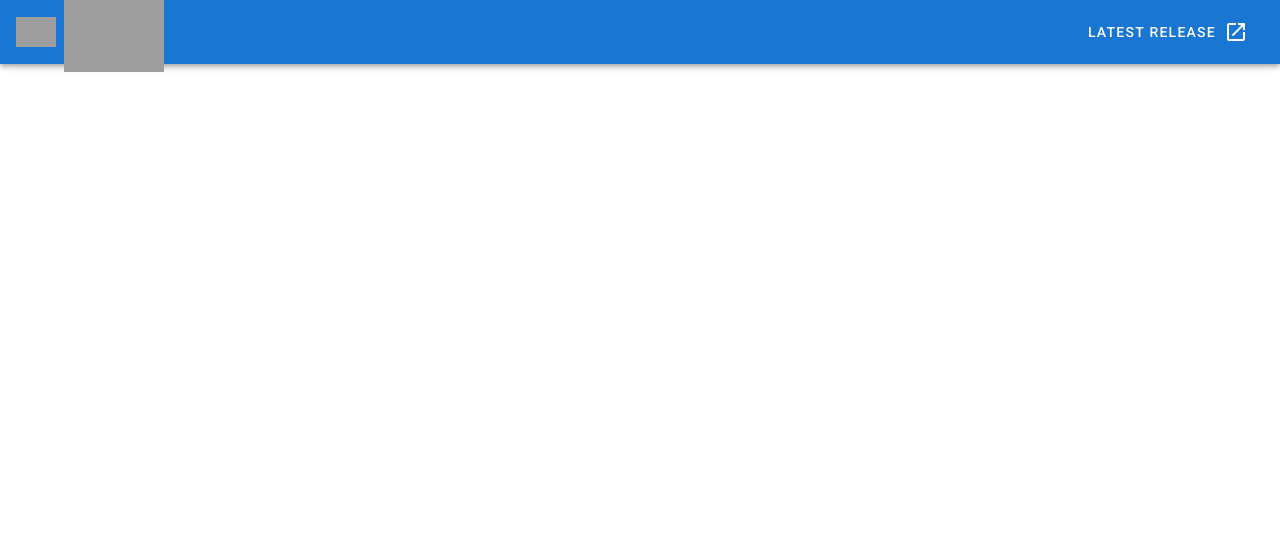
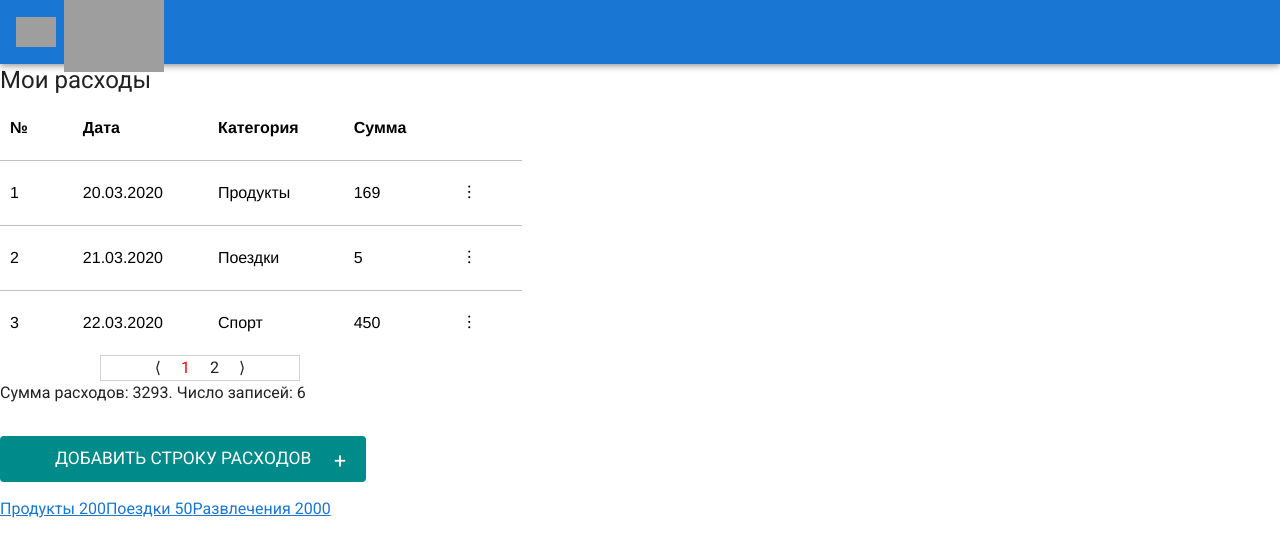
Before and after one commit to dp140482/personal-costs, a Vue app: page / in a window 1280 px wide. Shown: the top 556 px of the page. Built offline with nearby package versions, Linux system fonts and the light colour scheme; grey boxes are pictures that could not be loaded.

Commit message:
Перенос кода из работающего проекта

```diff
--- a/src/App.vue
+++ b/src/App.vue
@@ -1,10 +1,6 @@
 <template>
   <v-app>
-    <v-app-bar
-      app
-      color="primary"
-      dark
-    >
+    <v-app-bar app color="primary" dark>
       <div class="d-flex align-center">
         <v-img
           alt="Vuetify Logo"
@@ -24,32 +20,87 @@
           width="100"
         />
       </div>
-
-      <v-spacer></v-spacer>
-
-      <v-btn
-        href="https://github.com/vuetifyjs/vuetify/releases/latest"
-        target="_blank"
-        text
-      >
-        <span class="mr-2">Latest Release</span>
-        <v-icon>mdi-open-in-new</v-icon>
-      </v-btn>
     </v-app-bar>
 
     <v-main>
-      <router-view/>
+      <div class="text-h5">Мои расходы</div>
+      <PaymentsDisplay :items="getList()" @deletePayment="deletePayment" />
+      <Pagination :currentPage="currentPage" :pagLen="getPaginationLength()" />
+      <p>Сумма расходов: {{ getSum() }}. Число записей: {{ getLength() }}</p>
+      <AddCostButton v-on:clicked="showForm = !showForm" />
+      <a href="/add/payment/Food?value=200">Продукты 200</a>
+      <a href="/add/payment/Transport?value=50">Поездки 50</a>
+      <a href="/add/payment/Entertainment?value=2000">Развлечения 2000</a>
+      <AddPaymentForm @addNewPayment="addNewPayment" v-show="showForm" />
     </v-main>
   </v-app>
 </template>
 
 <script>
+import PaymentsDisplay from "./components/PaymentsDisplay.vue";
+import AddPaymentForm from "./components/AddPaymentForm.vue";
+import AddCostButton from "./components/AddCostButton.vue";
+import Pagination from "./components/Pagination.vue";
+import { globalEventBus } from "./main";
+import ContextMenu from "./components/ContextMenu.vue";
 
 export default {
-  name: 'App',
-
-  data: () => ({
-    //
-  }),
+  name: "App",
+  components: {
+    PaymentsDisplay,
+    AddPaymentForm,
+    AddCostButton,
+    Pagination,
+    ContextMenu,
+  },
+  data() {
+    return {
+      showForm: false,
+      currentPage: 1,
+      linesOnPage: 3,
+    };
+  },
+  methods: {
+    addNewPayment(data) {
+      this.$store.commit("addPayment", data);
+    },
+    deletePayment(id) {
+      this.$store.commit("deletePayment", id);
+    },
+    getList() {
+      return this.$store.getters.getFrame(
+        this.linesOnPage * (this.currentPage - 1),
+        this.linesOnPage * this.currentPage
+      );
+    },
+    getSum() {
+      return this.$store.getters.getSumOfPayments;
+    },
+    getLength() {
+      return this.$store.getters.getLength;
+    },
+    getPaginationLength() {
+      return Math.ceil(this.getLength() / this.linesOnPage);
+    },
+  },
+  created() {
+    this.$store.dispatch({ type: "fetchData" });
+    globalEventBus.$on("paginate", (page) => {
+      if (page === "last") {
+        this.currentPage = this.getPaginationLength();
+      } else {
+        this.currentPage = +page;
+      }
+    });
+    this.showForm =
+      this.$route.name === "addpayment" || this.$route.name === "addvalue";
+    if (this.$route.params.page) this.changePage(+this.$route.params.page);
+    this.$context.EventBus.$on("saveFromModalForm", (data) => {
+      this.$store.commit("editPayment", data);
+    });
+  },
+  beforeDestroy() {
+    globalEventBus.$off();
+  },
 };
 </script>
--- a/src/main.js
+++ b/src/main.js
@@ -4,7 +4,7 @@
 import store from "./store";
 import router from './router';
 import context from './plugins/ContextMenu';
-import vuetify from './plugins/vuetify'
+import vuetify from './plugins/vuetify';
 
 Vue.config.productionTip = false;
 Vue.use(context);
```
